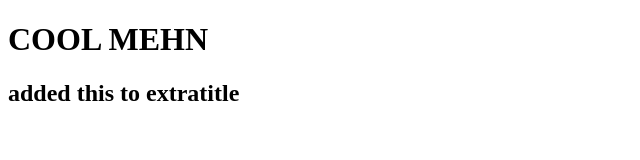
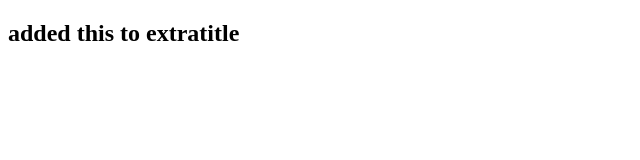
Before and after one commit to jmreguyal/backgroundgenerator, a plain HTML site: page index.html in a window 1280 px wide. Shown: the whole page, without its empty margins (0-640 px from the left). Drawn offline with Linux system fonts and the light colour scheme.

Commit message:
here are my changes - Andrei

```diff
--- a/index.html
+++ b/index.html
@@ -4,7 +4,6 @@
 	<title>Gradient Background</title>
 </head>
 <body>
-  <h1> COOL MEHN </h1>
   <h2> added this to extratitle </h2>
 </body>
 </html>
```
